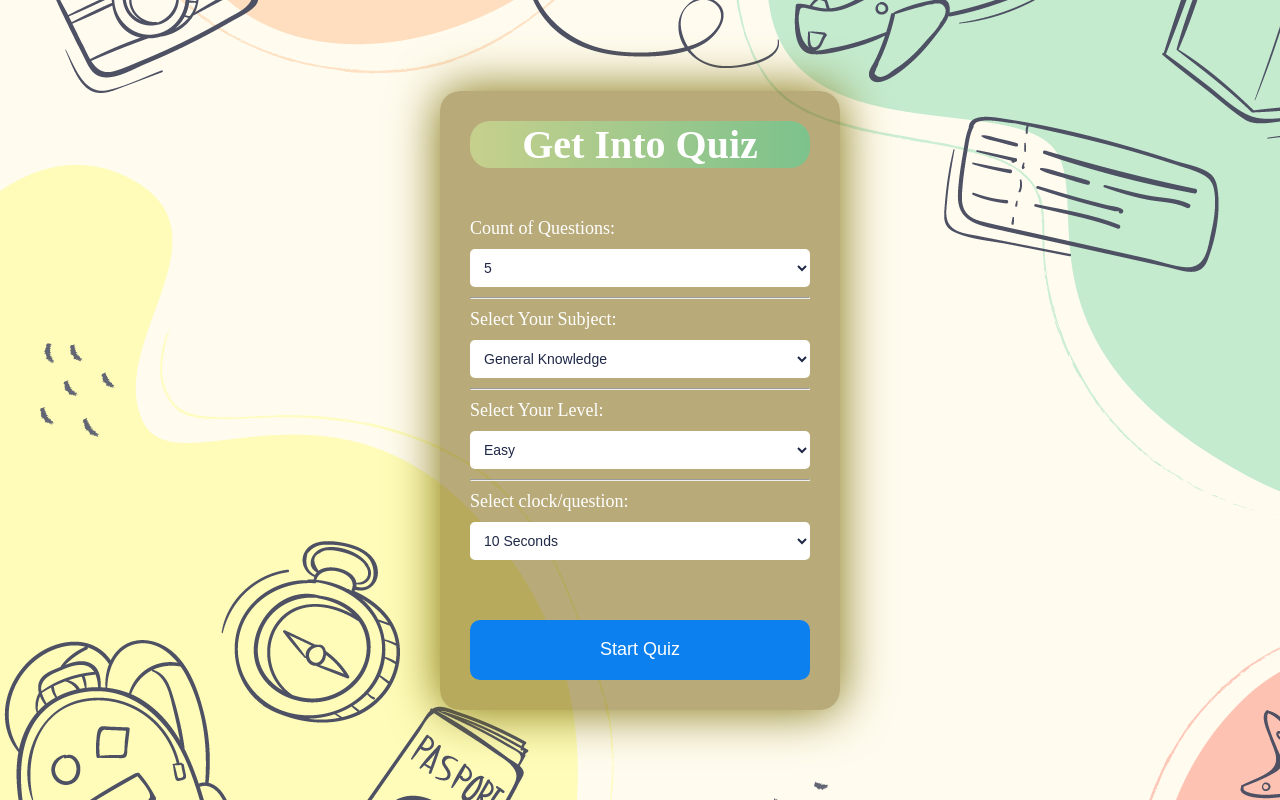
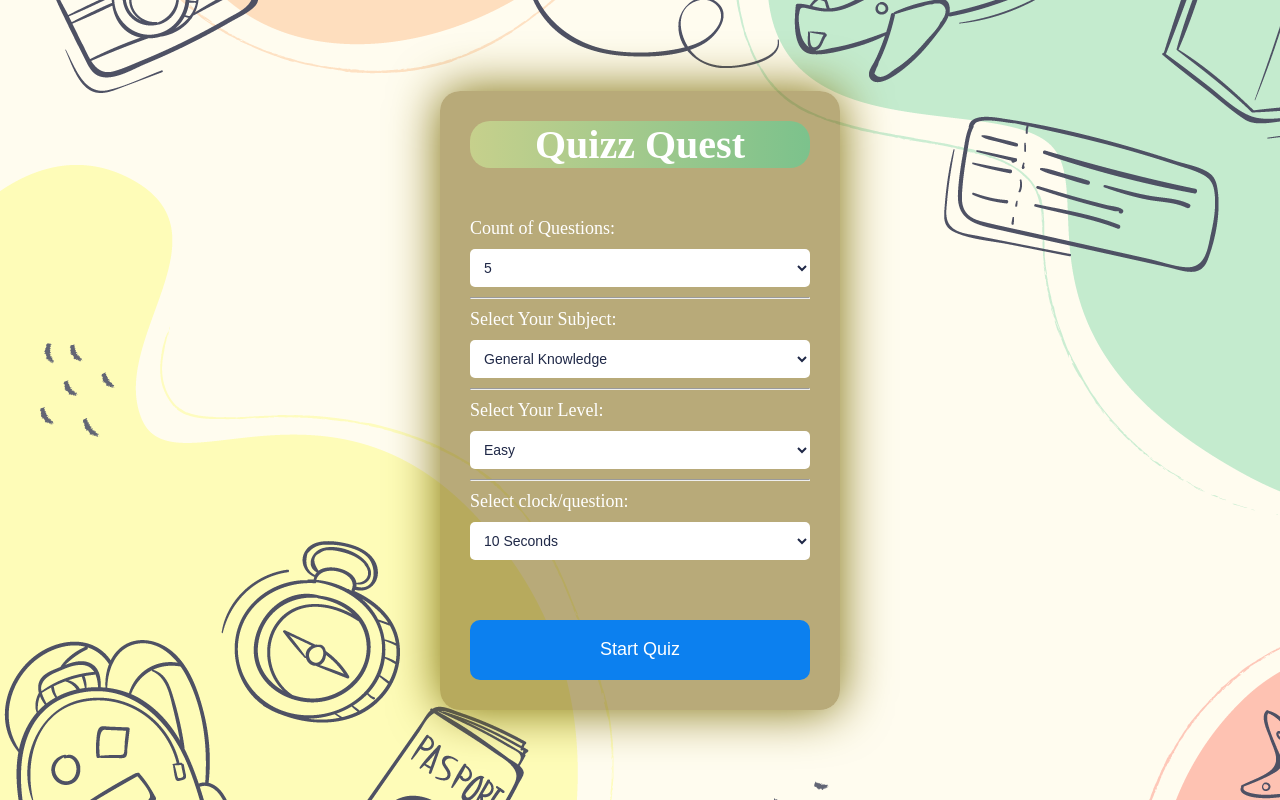
Before and after one commit to ar-codingdecoding/Quizz, a plain HTML site: page index.html in a window 1280 px wide. Drawn offline with Linux system fonts and the light colour scheme.

Commit message:
index.html

```diff
--- a/index.html
+++ b/index.html
@@ -12,12 +12,12 @@
       referrerpolicy="no-referrer"
     />
     <link rel="stylesheet" href="style.css" />
-    <title>Get into Quiz</title>
+    <title>Quizz Quest</title>
   </head>
   <body>
     <div class="container">
       <div class="start-screen">
-        <h1 class="heading">Get Into Quiz</h1>
+        <h1 class="heading">Quizz Quest</h1>
         <div class="settings">
           <label for="questions-count">Count of Questions:</label>
           <select id="questions-count">
@@ -92,7 +92,7 @@
         </div>
       </div>
       <div class="end-screen hide">
-        <h1 class="heading">Get Into Quiz</h1>
+        <h1 class="heading">Quizz Quest</h1>
         <div class="score">
           <span class="score-text">Correct Answers:</span>
           <div>
```
